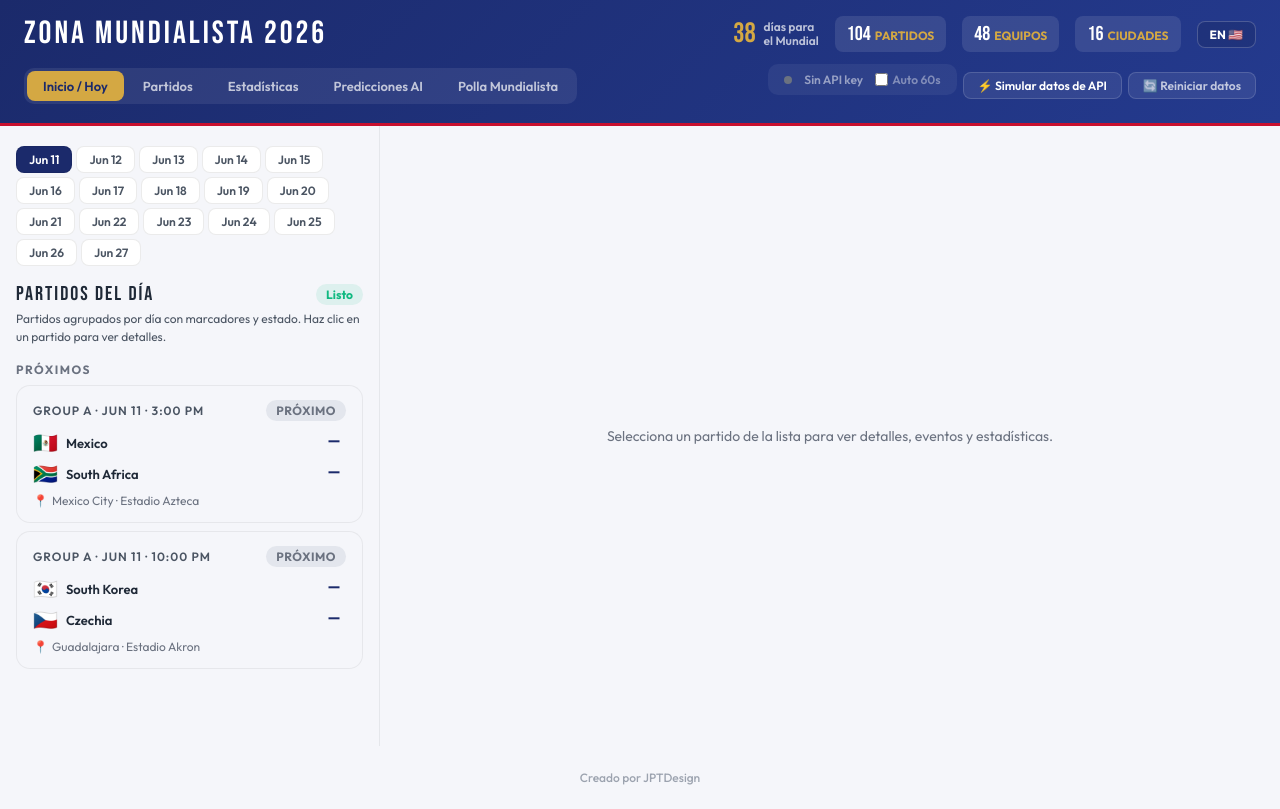
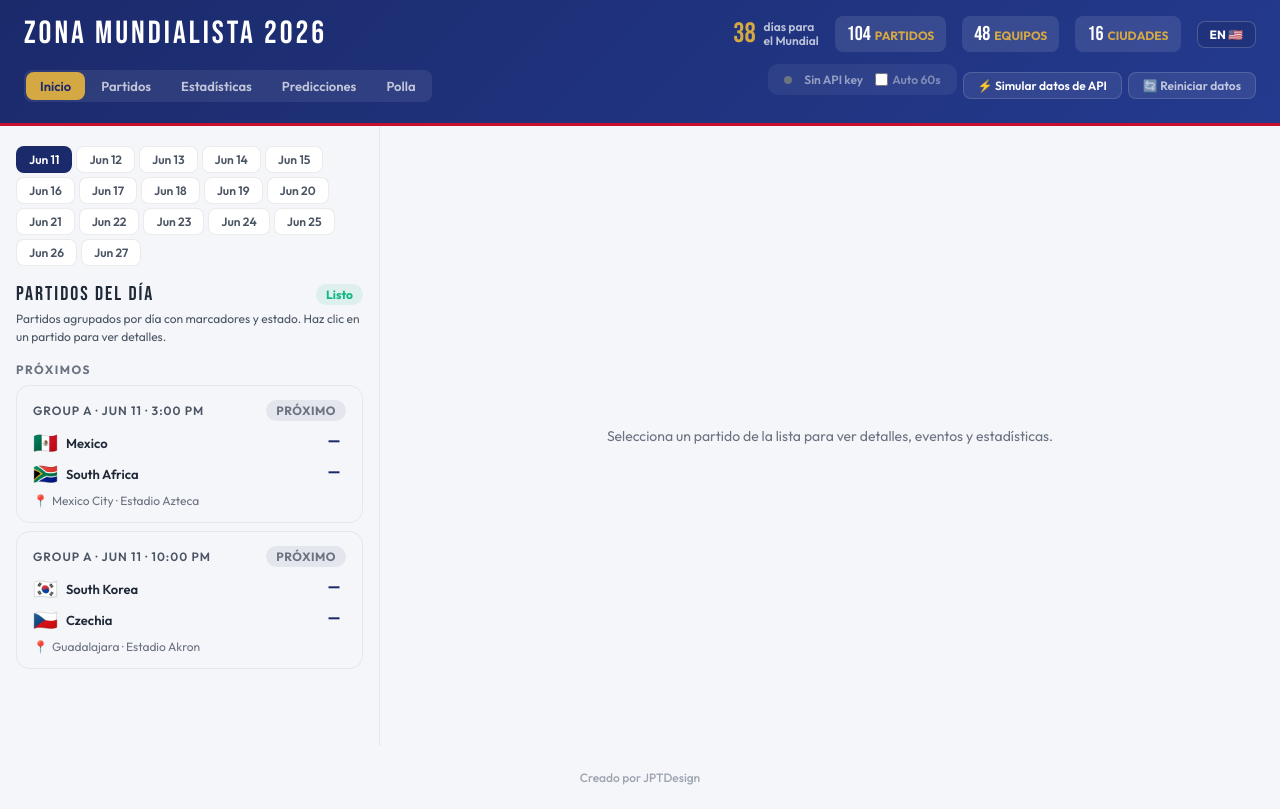
Before and after one commit to papsTrue73/worldcup-papo, a React (Vite) app: page / in a window 1280 px wide. Built offline with nearby package versions, Linux system fonts and the light colour scheme.

Commit message:
update app

```diff
--- a/src/App.jsx
+++ b/src/App.jsx
@@ -26,7 +26,7 @@ const LANG = {
     matches: "PARTIDOS", teams: "EQUIPOS", cities: "CIUDADES", views: "VISTAS",
     finished: "finalizados", liveCount: "en vivo", upcomingCount: "próximos",
     // Nav
-    navHome: "Inicio / Hoy", navFixtures: "Partidos", navStats: "Estadísticas", navAI: "Predicciones AI", navPolla: "Polla Mundialista",
+    navHome: "Inicio", navFixtures: "Partidos", navStats: "Estadísticas", navAI: "Predicciones", navPolla: "Polla",
     // Status
     statusFt: "Final", statusLive: "En Vivo", statusUpcoming: "Próximo",
     // Home
@@ -123,7 +123,7 @@ const LANG = {
     simulate: "Simulate API refresh", reset: "Reset data",
     matches: "MATCHES", teams: "TEAMS", cities: "HOST CITIES", views: "VIEWS",
     finished: "completed", liveCount: "live", upcomingCount: "upcoming",
-    navHome: "Home / Today", navFixtures: "Fixture Map", navStats: "Statistics Center", navAI: "AI Predictions", navPolla: "Polla Mundialista",
+    navHome: "Home", navFixtures: "Fixtures", navStats: "Stats", navAI: "Predictions", navPolla: "Polla",
     statusFt: "Full Time", statusLive: "Live", statusUpcoming: "Upcoming",
     todayGames: "TODAY'S GAMES", liveNow: "LIVE NOW", completed: "COMPLETED", comingNext: "COMING NEXT",
     todayDesc: "Games grouped by day, with live scores and status updates. Click a match to see full details.",
@@ -1976,10 +1976,10 @@ export default function App() {
           </div>
           {/* Row 2: Nav + Actions */}
           <div style={{display:"flex",alignItems:"center",gap:8,flexWrap:"wrap"}}>
-            <div style={{display:"flex",gap:3,background:"rgba(255,255,255,.08)",borderRadius:10,padding:3,overflowX:"auto",WebkitOverflowScrolling:"touch",flex:mobile?1:"none"}}>
+            <div style={{display:"flex",gap:2,background:"rgba(255,255,255,.08)",borderRadius:8,padding:2,overflowX:"auto",WebkitOverflowScrolling:"touch",flex:mobile?1:"none"}}>
               {[{id:"home",label:t.navHome},{id:"fixtures",label:t.navFixtures},{id:"stats",label:t.navStats},{id:"ai",label:t.navAI},{id:"predictions",label:t.navPolla}].map(t=>(
                 <button key={t.id} onClick={()=>setPage(t.id)} style={{
-                  padding:mobile?"6px 10px":"7px 16px",borderRadius:8,border:"none",cursor:"pointer",fontFamily:ff,fontSize:mobile?12:13,fontWeight:600,
+                  padding:mobile?"5px 8px":"6px 14px",borderRadius:8,border:"none",cursor:"pointer",fontFamily:ff,fontSize:mobile?12:13,fontWeight:600,
                   whiteSpace:"nowrap",transition:"all .15s",
                   background:page===t.id?"#D4A843":"transparent",
                   color:page===t.id?"#1B2A6B":"rgba(255,255,255,.7)",
```
